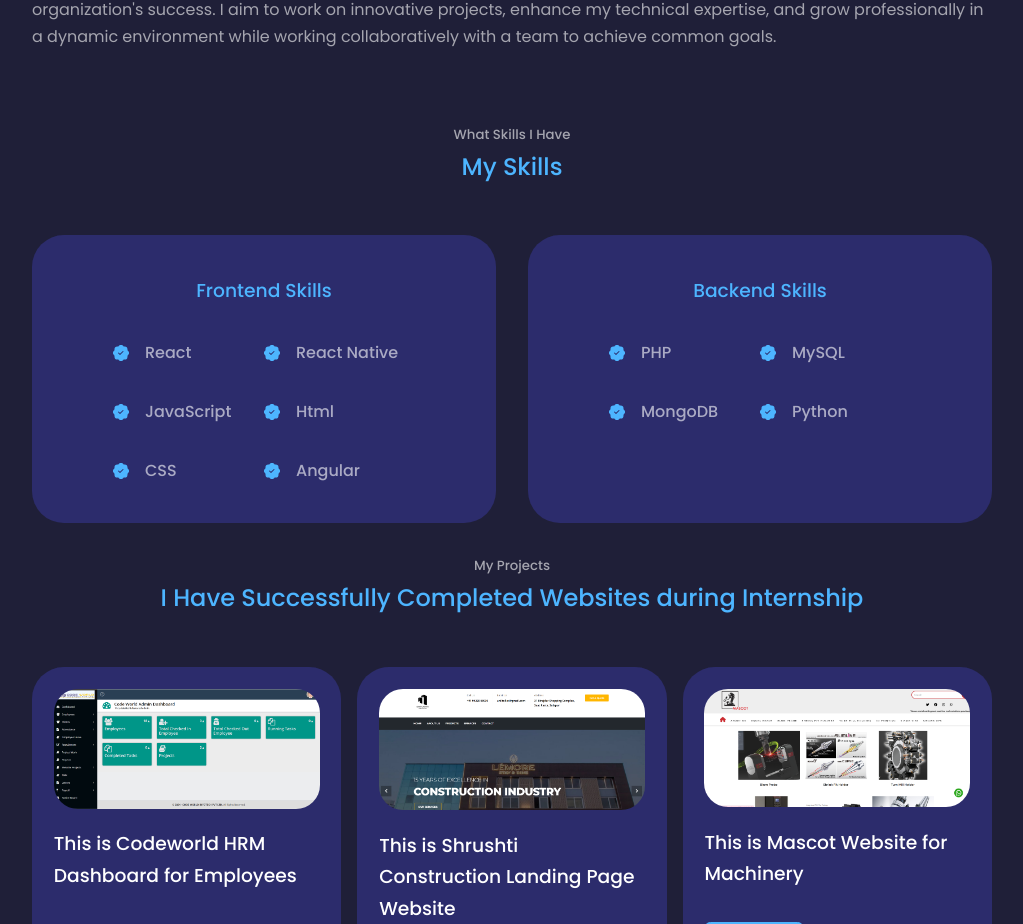
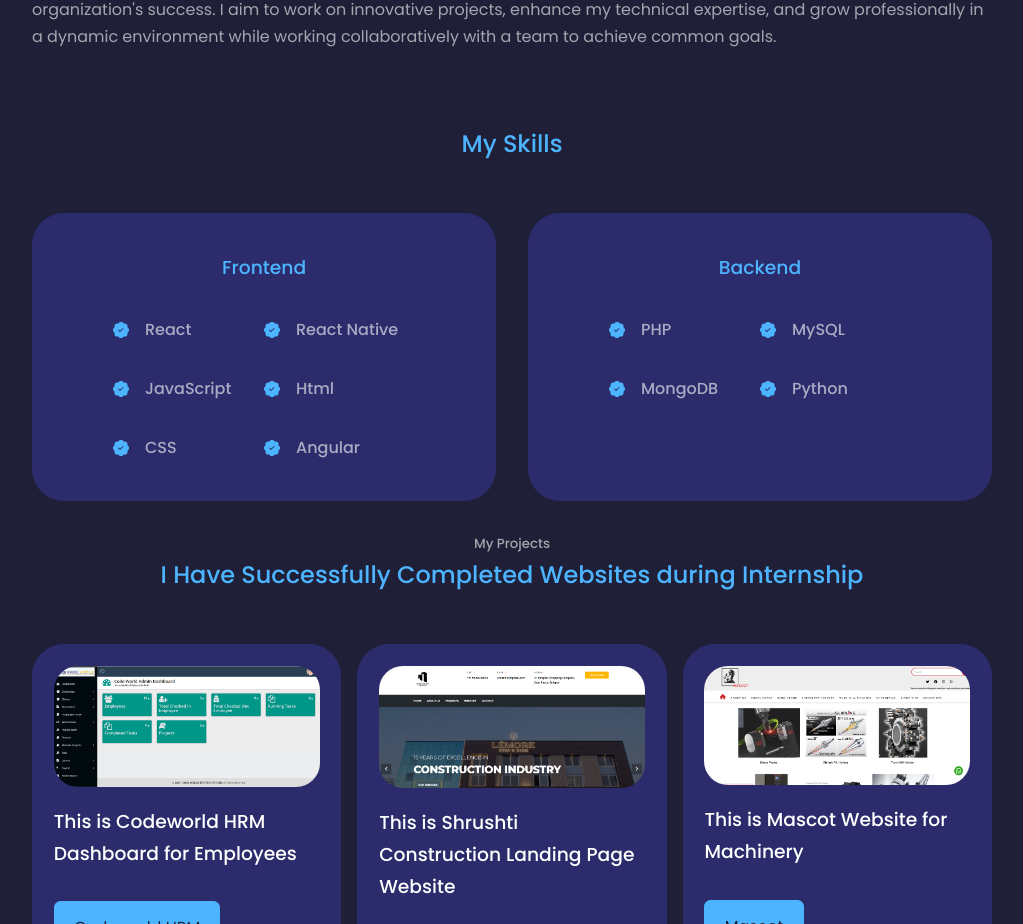
Before and after one commit to siddhesh-kulkarni/my_portfolio, a React (Create React App) app: page / in a window 1280 px wide. Shown: the part 1180-2104 px from the top of the page, without its empty margins (128-1151 px from the left). Built offline with nearby package versions, Linux system fonts and the light colour scheme.

Commit message:
Skills updated

```diff
--- a/src/Components/Experience.js
+++ b/src/Components/Experience.js
@@ -3,11 +3,10 @@ import { BsPatchCheckFill } from "react-icons/bs";
 export default function Experience() {
   return (
     <section id="experience">
-      <h5>What Skills I Have</h5>
       <h2>My Skills</h2>
       <div class="container experience_container">
         <div class="experience_frontend">
-          <h3>Frontend Skills</h3>
+          <h3>Frontend</h3>
           <div class="experience_content">
             <article className="experience_details">
               <BsPatchCheckFill className="experience_details-icon"/>
@@ -48,7 +47,7 @@ export default function Experience() {
           </div>
         </div>
         <div class="experience_backend">
-          <h3>Backend Skills</h3>
+          <h3>Backend</h3>
           <div class="experience_content">
             <article className="experience_details">
               <BsPatchCheckFill className="experience_details-icon"/>
```
